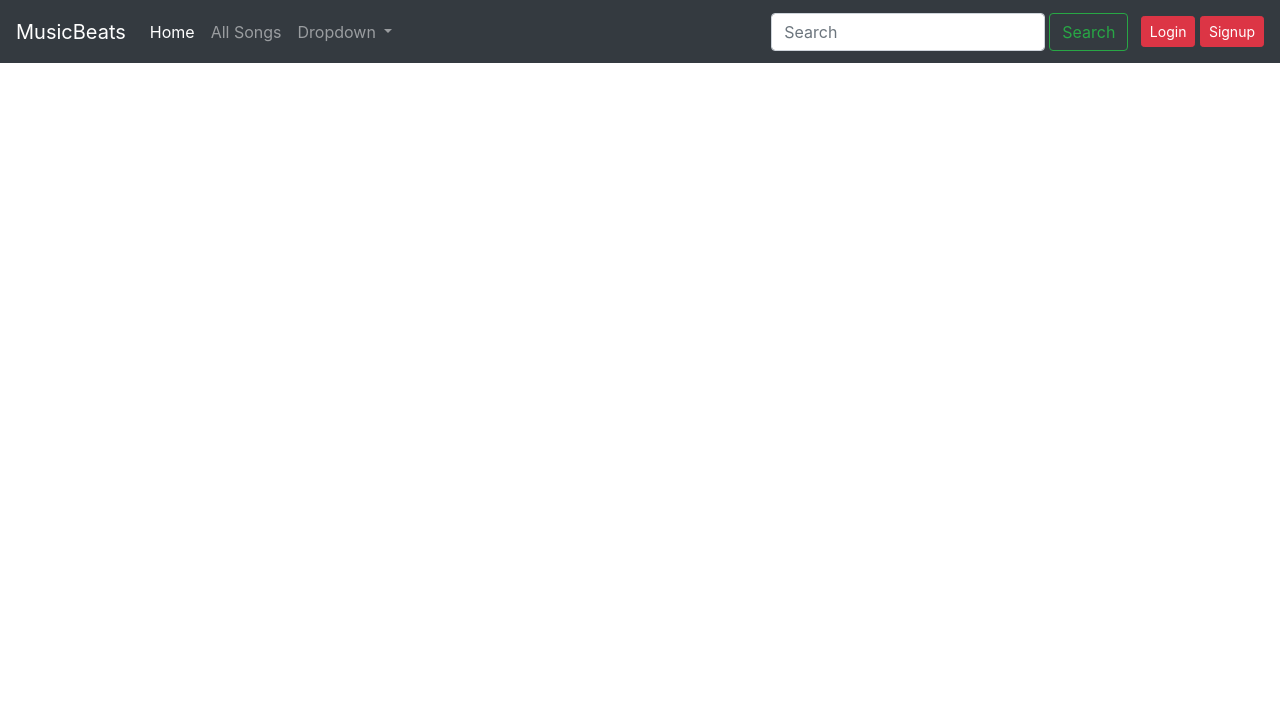
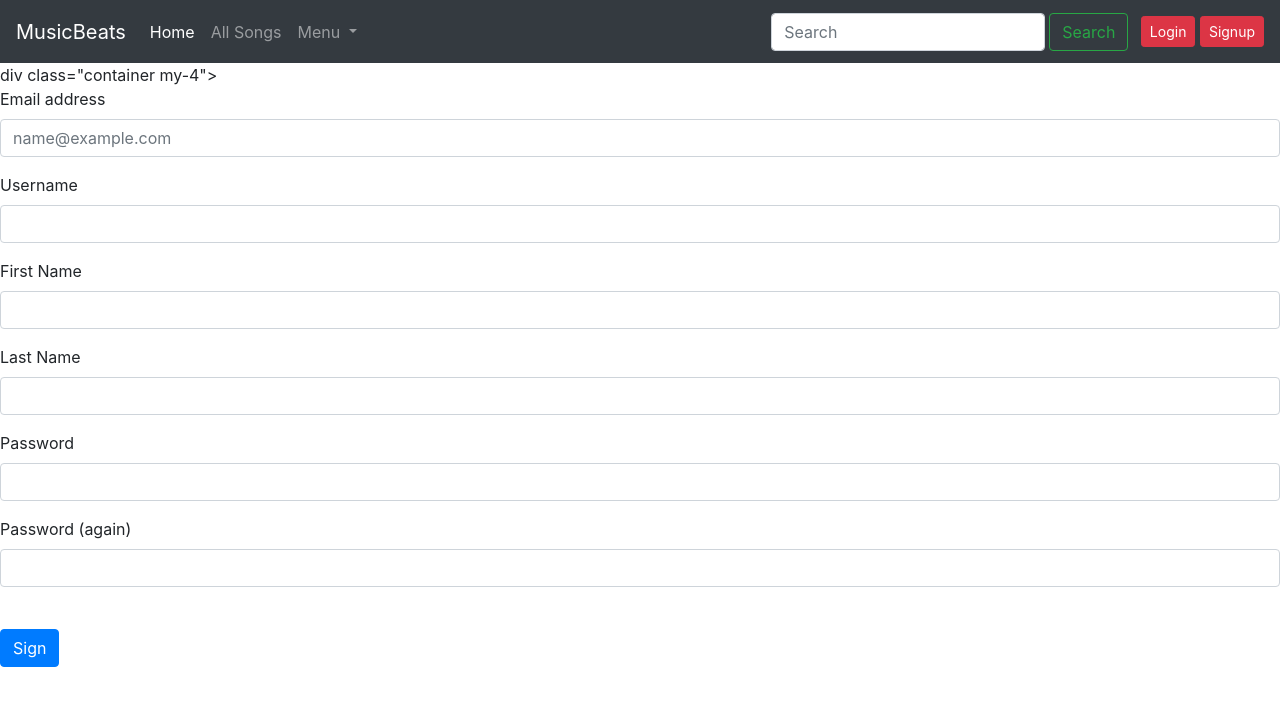
Before and after one commit to MysteriousHatter/Island-Box, a Django app: page /musicbeats/artistlogin in a window 1280 px wide. Shown: the top 706 px of the page. Run offline with Django 3.2, Linux system fonts and the light colour scheme; some libraries are stand-ins or nearby versions.

Commit message:
reverts index css and adds artist functionality

```diff
--- a/music/musicbeats/Templates/musicbeats/artistlogin.html
+++ b/music/musicbeats/Templates/musicbeats/artistlogin.html
@@ -3,15 +3,46 @@
 
 {% block body %}
 
+div class="container my-4">
+    <form method="POST" action="/musicbeats/artistSignup"> {% csrf_token %}
+
+      <div class="form-group">
+        <label for="exampleFormControlInput1">Email address</label>
+        <input type="email" class="form-control" id="exampleFormControlInput1" placeholder="name@example.com" name="email">
+      </div>
+
+       <div class="form-group">
+        <label for="exampleFormControlInput1">Username</label>
+        <input type="text" class="form-control" id="exampleFormControlInput1" name="username">
+       </div>
+
+      <div class="form-group">
+        <label for="exampleFormControlInput1">First Name</label>
+        <input type="text" class="form-control" id="exampleFormControlInput1" name="firstname">
+      </div>
+
+      <div class="form-group">
+        <label for="exampleFormControlInput1">Last Name</label>
+        <input type="text" class="form-control" id="exampleFormControlInput1" name="lastname">
+      </div>
 
 
+       <div class="form-group">
+          <label for="exampleFormControlInput1">Password</label>
+          <input type="password" class="form-control" id="exampleFormControlInput1" name="pass1">
+        </div>
 
+       <div class="form-group">
+          <label for="exampleFormControlInput1">Password (again)</label>
+          <input type="password" class="form-control" id="exampleFormControlInput1" name="pass2">
+        </div>
 
+        <div style="padding-top: 2%;">
+            <button type="submit" class="btn btn-primary">Sign</button>
+        </div>
+    </form>
 
-
-
-
-
+</div>
 
 
 
--- a/music/musicbeats/Templates/musicbeats/basic.html
+++ b/music/musicbeats/Templates/musicbeats/basic.html
@@ -29,12 +29,11 @@
           </li>
           <li class="nav-item dropdown">
             <a class="nav-link dropdown-toggle" href="#" id="navbarDropdown" role="button" data-toggle="dropdown" aria-haspopup="true" aria-expanded="false">
-              Dropdown
+              Menu
             </a>
             <div class="dropdown-menu" aria-labelledby="navbarDropdown">
-              <a class="dropdown-item" href="#">Action</a>
+              <a class="dropdown-item" href="#">LIKED</a>
               <a class="dropdown-item" href="#">Another action</a>
-              <div class="dropdown-divider"></div>
               <a class="dropdown-item" href="#">Something else here</a>
             </div>
           </li>
--- a/music/musicbeats/Templates/musicbeats/index.html
+++ b/music/musicbeats/Templates/musicbeats/index.html
@@ -6,7 +6,7 @@
     <div id="carouselExampleSlidesOnly" class="carousel slide" data-ride="carousel">
       <div class="carousel-inner">
         <div class="carousel-item active">
-            <img src="{% static 'musicbeats/music-3.jpg'%}" class="d-block w-100" alt="...">
+            <img src="{% static 'musicbeats/bg1.jpg'%}" class="d-block w-100" alt="...">
         </div>
         <div class="carousel-item">
           <img src="{% static 'musicbeats/music-3.jpg'%}" class="d-block w-100" alt="...">
@@ -19,7 +19,6 @@
 
 
 
-<! THIS IS A TEST>
 
 <!-- ##############################Cards####################### -->
 <h2 style="padding-left: 7%;padding-top: 2%; font-family:'Verdana';">Trending Songs</h2>
```
Also changed, not shown: music/musicbeats/Templates/musicbeats/upload.html (+3 -8 lines), music/db.sqlite3.
